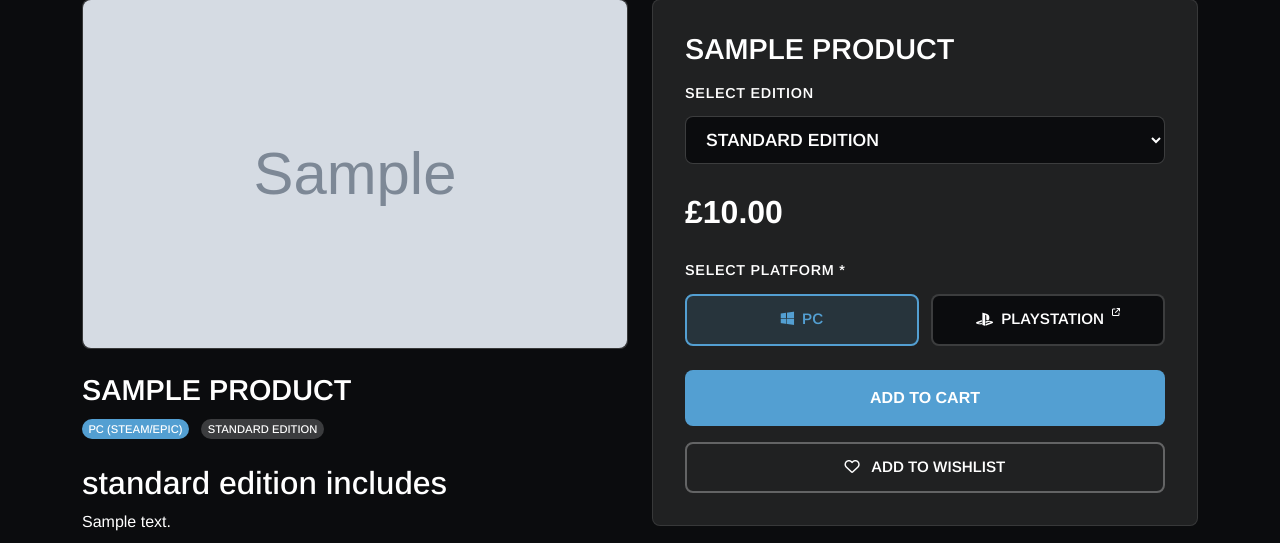
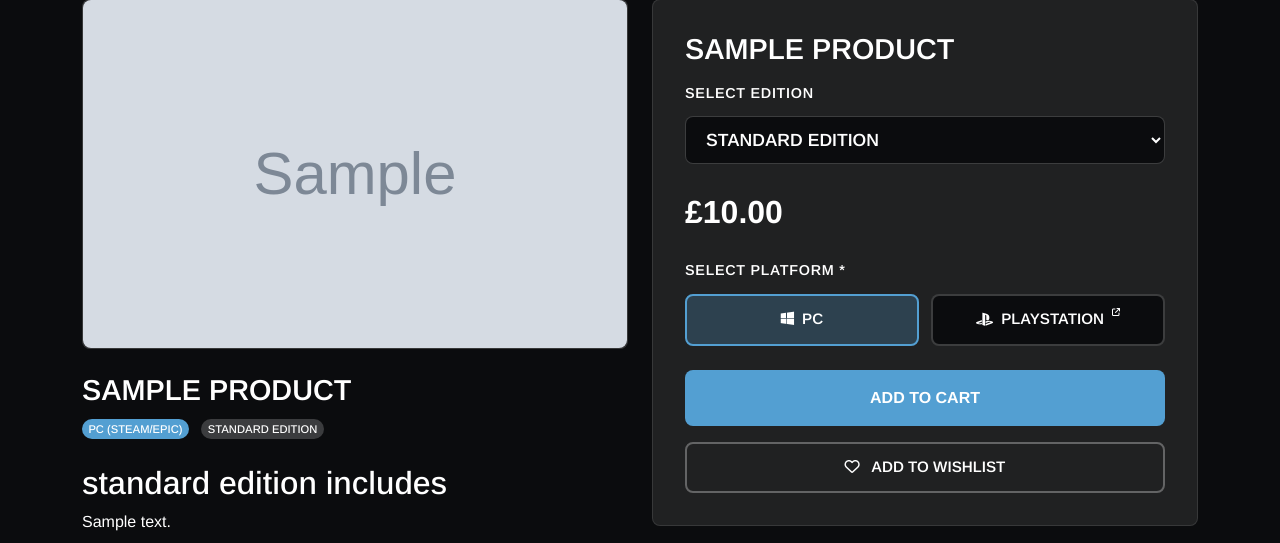
Before and after one commit to Seren-Hughes/eclipse_protocol, a Django app: a page that uses templates/base.html in a window 1280 px wide. Shown: the part 140-683 px from the top of the page. Run offline with Django 5.2, Linux system fonts and the light colour scheme; tables that the repository leaves empty hold one stand-in row (values such as "Sample post"); grey boxes marked "Sample" are stand-in pictures; some libraries are stand-ins or nearby versions.

Commit message:
style: update button styles for better contrast

```diff
--- a/static/css/products.css
+++ b/static/css/products.css
@@ -272,6 +272,7 @@
   border-radius: 8px;
   padding: 2rem;
   border: 1px solid rgba(255, 255, 255, 0.1);
+  color: var(--color-text);
 }
 
 .product-title-main {
@@ -356,8 +357,8 @@
 
 .platform-btn.active {
   border-color: var(--color-accent);
-  background-color: rgba(83, 159, 210, 0.15);
-  color: var(--color-accent);
+  background-color: rgba(83, 159, 210, 0.25);
+  color: var(--color-text);
 }
 
 .platform-btn-external {
@@ -384,7 +385,7 @@
 
 .platform-badge {
   background-color: rgba(83, 159, 210, 0.2);
-  color: var(--color-accent);
+  color: var(--color-text);
 }
 
 .edition-badge {
```
